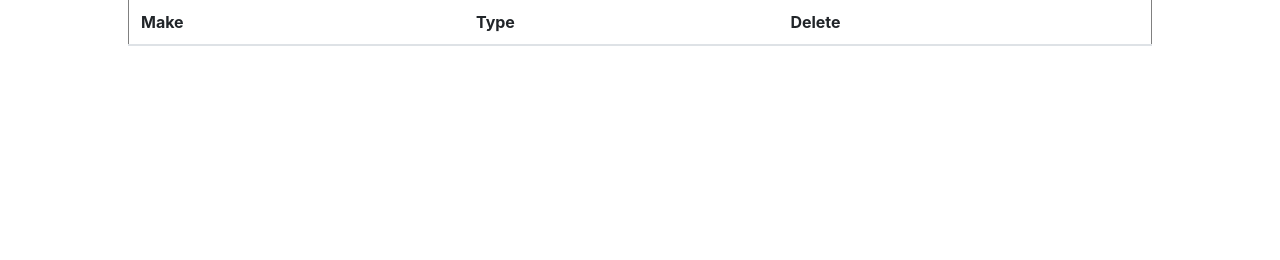
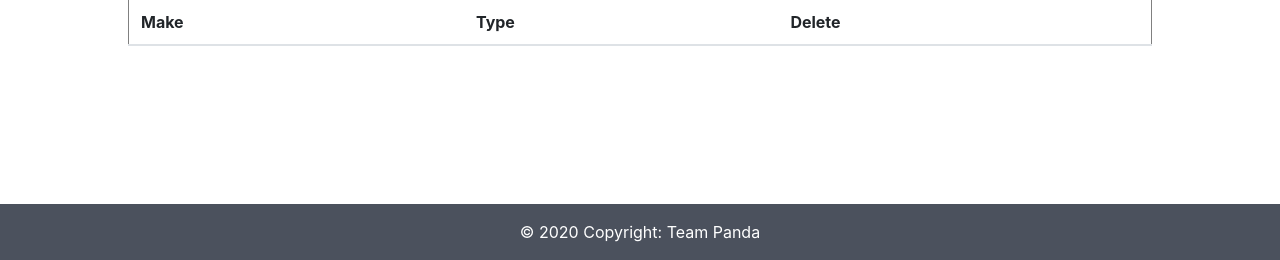
Before and after one commit to gyogy/SnowShare, a Django app: page /rides/ in a window 1280 px wide. Shown: the part 540-800 px from the top of the page. Run offline with Django 3.2, Linux system fonts and the light colour scheme; the visitor is signed in with stand-in values (Sample User, id 1); data comes from the database, SQL or seed files in the repository; data that the repository does not hold is empty; some libraries are stand-ins or nearby versions.

Commit message:
added footer to the page

```diff
--- a/SnowShare/rides/templates/accounts/base.html
+++ b/SnowShare/rides/templates/accounts/base.html
@@ -43,4 +43,15 @@
   <button class="btn btn-outline-success my-2 my-sm-0" type="submit" style="float: right; color: white;"><a href="{% url 'logout' %}">Logout</a></button>
 </nav>
 
+
+
 {% block content %} {% endblock %}
+<footer class="page-footer font-small blue" style="position: fixed; bottom: 0; width:100%">
+
+  <!-- Copyright -->
+  <div class="footer-copyright text-center py-3" style="color:white; background-color:#4B515D ">© 2020 Copyright:
+    <a>Team Panda</a>
+  </div>
+  <!-- Copyright -->
+
+</footer>
```
